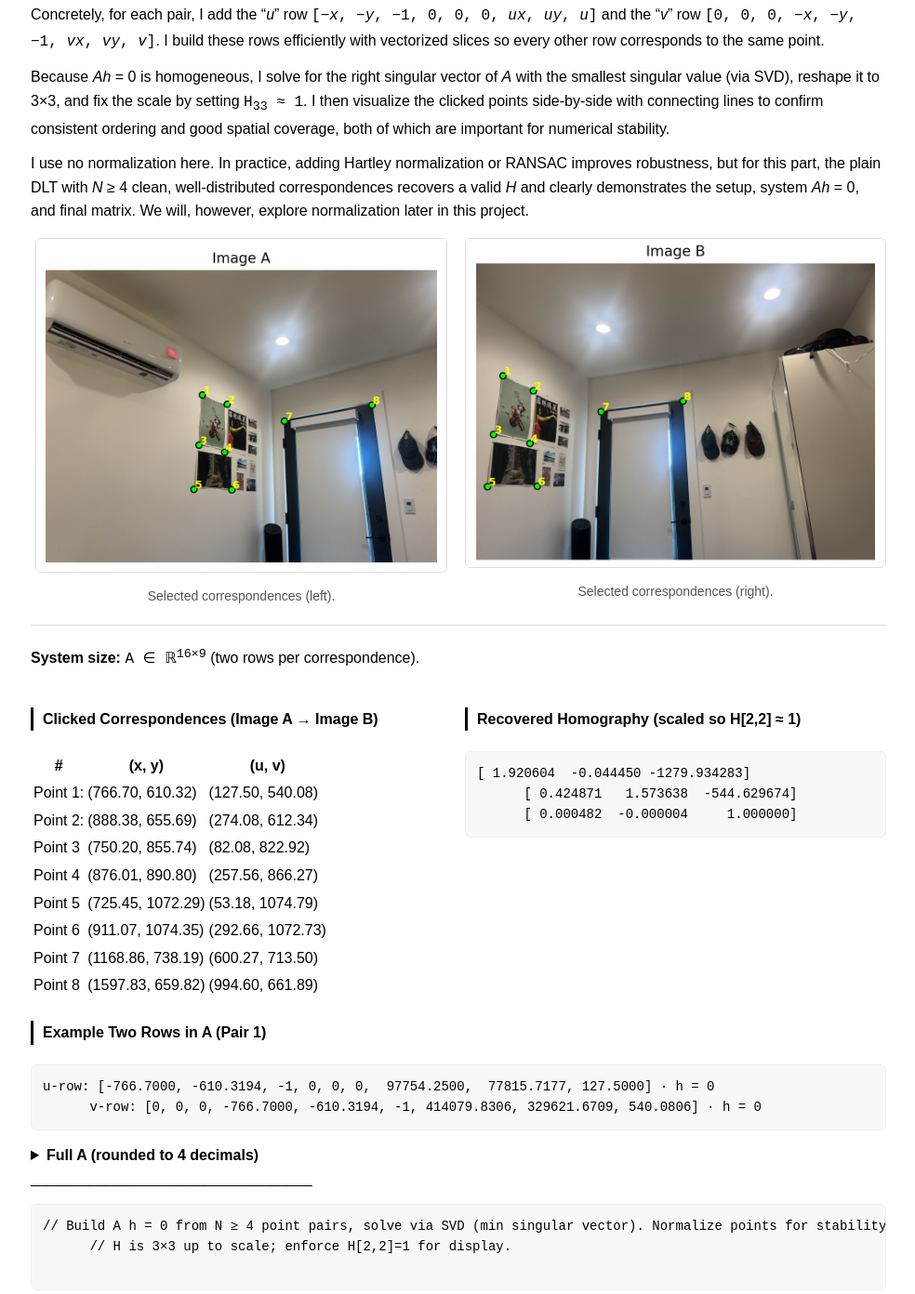
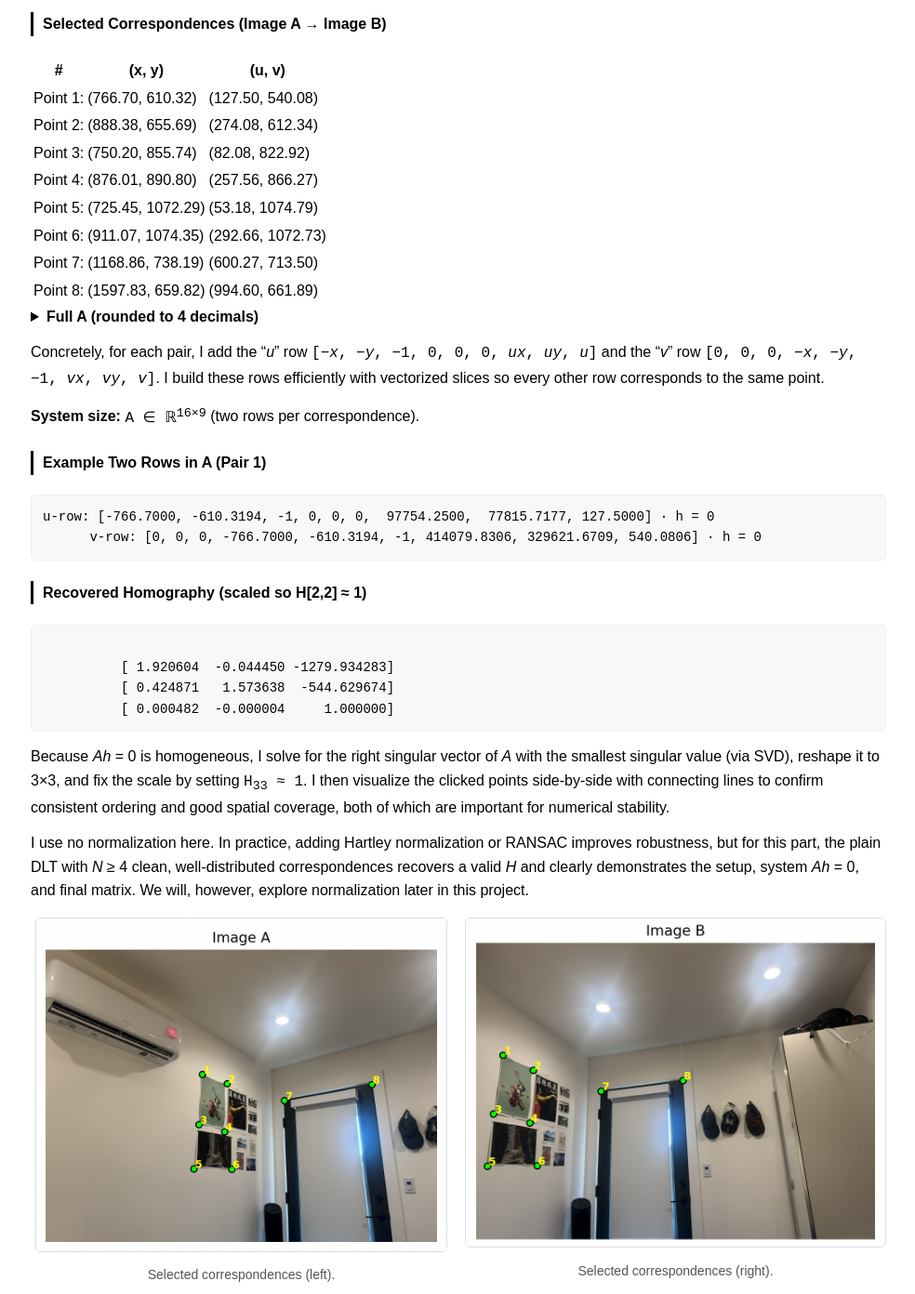
Before and after one commit to wessylin/wessylin.github.io, a plain HTML site: page proj3/index.html in a window 1280 px wide. Shown: the part 710-2102 px from the top of the page at 93% size, without its empty margins (207-1191 px from the left). Drawn offline with Linux system fonts and the light colour scheme.

Commit message:
Update index.html

```diff
--- a/proj3/index.html
+++ b/proj3/index.html
@@ -184,6 +184,43 @@
         constraints after clearing the denominator. I stack these into a <code>2N &times; 9</code> system <var>A</var><var>h</var> = 0 with unknowns
         <var>h</var> = vec(<var>H</var>).
       </p>
+      <section>
+          <h4 class="subsection-title">Selected Correspondences (Image A → Image B)</h4>
+          <table>
+            <thead>
+              <tr><th>#</th><th>(x, y)</th><th>(u, v)</th></tr>
+            </thead>
+            <tbody>
+              <tr><td>Point 1: </td><td>(766.70, 610.32)</td><td>(127.50, 540.08)</td></tr>
+              <tr><td>Point 2: </td><td>(888.38, 655.69)</td><td>(274.08, 612.34)</td></tr>
+              <tr><td>Point 3: </td><td>(750.20, 855.74)</td><td>(82.08, 822.92)</td></tr>
+              <tr><td>Point 4: </td><td>(876.01, 890.80)</td><td>(257.56, 866.27)</td></tr>
+              <tr><td>Point 5: </td><td>(725.45, 1072.29)</td><td>(53.18, 1074.79)</td></tr>
+              <tr><td>Point 6: </td><td>(911.07, 1074.35)</td><td>(292.66, 1072.73)</td></tr>
+              <tr><td>Point 7: </td><td>(1168.86, 738.19)</td><td>(600.27, 713.50)</td></tr>
+              <tr><td>Point 8: </td><td>(1597.83, 659.82)</td><td>(994.60, 661.89)</td></tr>
+            </tbody>
+          </table>
+        </section>
+      <details>
+        <summary><strong>Full A (rounded to 4 decimals)</strong></summary>
+        <pre>[[   -766.7       -610.3194      -1.           0.           0.           0.       97754.25     77815.7177     127.5   ]
+       [      0.           0.           0.        -766.7       -610.3194      -1.      414079.8306  329621.6709     540.0806]
+       [   -888.3796    -655.6914      -1.           0.           0.           0.      243487.6457  179712.3213     274.0806]
+       [      0.           0.           0.        -888.3796    -655.6914      -1.      543989.1995  401505.2245     612.3387]
+       [   -750.2011    -855.7409      -1.           0.           0.           0.       61576.9883   70239.7619      82.0806]
+       [      0.           0.           0.        -750.2011    -855.7409      -1.      617354.9849  704205.7166     822.9194]
+       [   -876.0054    -890.8011      -1.           0.           0.           0.      225627.9009  229438.7479     257.5645]
+       [      0.           0.           0.        -876.0054    -890.8011      -1.      758860.8509  771677.9831     866.2742]
+       [   -725.4527   -1072.2892      -1.           0.           0.           0.       38577.7018   57021.575       53.1774]
+       [      0.           0.           0.        -725.4527   -1072.2892      -1.      779709.5287 1152486.106     1074.7903]
+       [   -911.0656   -1074.3516      -1.           0.           0.           0.      266633.6315  314421.1293     292.6613]
+       [      0.           0.           0.        -911.0656   -1074.3516      -1.      977323.5713 1152484.7004    1072.7258]
+       [  -1168.8613    -738.186       -1.           0.           0.           0.      701637.2684  443114.0187     600.2742]
+       [      0.           0.           0.       -1168.8613    -738.186       -1.      833982.5306  526695.7263     713.5   ]
+       [  -1597.8333    -659.8161      -1.           0.           0.           0.     1589199.879   656250.9935     994.5968]
+       [      0.           0.           0.       -1597.8333    -659.8161      -1.     1057585.2661  436723.782      661.8871]]</pre>
+      </details>
       <p>
         Concretely, for each pair, I add the “<var>u</var>” row
         <code>[&minus;<var>x</var>, &minus;<var>y</var>, &minus;1, 0, 0, 0, <var>u</var><var>x</var>, <var>u</var><var>y</var>, <var>u</var>]</code>
@@ -191,6 +228,18 @@
         <code>[0, 0, 0, &minus;<var>x</var>, &minus;<var>y</var>, &minus;1, <var>v</var><var>x</var>, <var>v</var><var>y</var>, <var>v</var>]</code>.
         I build these rows efficiently with vectorized slices so every other row corresponds to the same point.
       </p>
+
+      <p><strong>System size:</strong> <code>A &in; &reals;<sup>16&times;9</sup></code> (two rows per correspondence).</p>
+      <h4 class="subsection-title">Example Two Rows in A (Pair 1)</h4>
+      <pre><code>u-row: [-766.7000, -610.3194, -1, 0, 0, 0,  97754.2500,  77815.7177, 127.5000] · h = 0
+      v-row: [0, 0, 0, -766.7000, -610.3194, -1, 414079.8306, 329621.6709, 540.0806] · h = 0</code></pre>
+      <section>
+        <h4 class="subsection-title">Recovered Homography (scaled so H[2,2] ≈ 1)</h4>
+        <pre><code>
+          [ 1.920604  -0.044450 -1279.934283]
+          [ 0.424871   1.573638  -544.629674]
+          [ 0.000482  -0.000004     1.000000]</code></pre>
+      </section>
       <p>
         Because <var>A</var><var>h</var> = 0 is homogeneous, I solve for the right singular vector of <var>A</var> with the smallest singular value (via SVD), reshape it to 3&times;3,
         and fix the scale by setting <code>H<sub>33</sub> &approx; 1</code>. I then visualize the clicked points side-by-side with connecting lines to confirm consistent ordering
@@ -216,67 +265,10 @@
 
       <hr />
 
-      <!-- Results block laid out cleanly in two columns -->
-      <p><strong>System size:</strong> <code>A &in; &reals;<sup>16&times;9</sup></code> (two rows per correspondence).</p>
 
-      <div class="grid">
-        <section>
-          <h4 class="subsection-title">Clicked Correspondences (Image A → Image B)</h4>
-          <table>
-            <thead>
-              <tr><th>#</th><th>(x, y)</th><th>(u, v)</th></tr>
-            </thead>
-            <tbody>
-              <tr><td>Point 1: </td><td>(766.70, 610.32)</td><td>(127.50, 540.08)</td></tr>
-              <tr><td>Point 2: </td><td>(888.38, 655.69)</td><td>(274.08, 612.34)</td></tr>
-              <tr><td>Point 3</td><td>(750.20, 855.74)</td><td>(82.08, 822.92)</td></tr>
-              <tr><td>Point 4</td><td>(876.01, 890.80)</td><td>(257.56, 866.27)</td></tr>
-              <tr><td>Point 5</td><td>(725.45, 1072.29)</td><td>(53.18, 1074.79)</td></tr>
-              <tr><td>Point 6</td><td>(911.07, 1074.35)</td><td>(292.66, 1072.73)</td></tr>
-              <tr><td>Point 7</td><td>(1168.86, 738.19)</td><td>(600.27, 713.50)</td></tr>
-              <tr><td>Point 8</td><td>(1597.83, 659.82)</td><td>(994.60, 661.89)</td></tr>
-            </tbody>
-          </table>
-        </section>
 
-        <section>
-          <h4 class="subsection-title">Recovered Homography (scaled so H[2,2] ≈ 1)</h4>
-          <pre><code>[ 1.920604  -0.044450 -1279.934283]
-      [ 0.424871   1.573638  -544.629674]
-      [ 0.000482  -0.000004     1.000000]</code></pre>
-        </section>
-      </div>
 
-      <!-- Example A rows + expandable full matrix -->
-      <h4 class="subsection-title">Example Two Rows in A (Pair 1)</h4>
-      <pre><code>u-row: [-766.7000, -610.3194, -1, 0, 0, 0,  97754.2500,  77815.7177, 127.5000] · h = 0
-      v-row: [0, 0, 0, -766.7000, -610.3194, -1, 414079.8306, 329621.6709, 540.0806] · h = 0</code></pre>
 
-      <details>
-        <summary><strong>Full A (rounded to 4 decimals)</strong></summary>
-        <pre>[[   -766.7       -610.3194      -1.           0.           0.           0.       97754.25     77815.7177     127.5   ]
-       [      0.           0.           0.        -766.7       -610.3194      -1.      414079.8306  329621.6709     540.0806]
-       [   -888.3796    -655.6914      -1.           0.           0.           0.      243487.6457  179712.3213     274.0806]
-       [      0.           0.           0.        -888.3796    -655.6914      -1.      543989.1995  401505.2245     612.3387]
-       [   -750.2011    -855.7409      -1.           0.           0.           0.       61576.9883   70239.7619      82.0806]
-       [      0.           0.           0.        -750.2011    -855.7409      -1.      617354.9849  704205.7166     822.9194]
-       [   -876.0054    -890.8011      -1.           0.           0.           0.      225627.9009  229438.7479     257.5645]
-       [      0.           0.           0.        -876.0054    -890.8011      -1.      758860.8509  771677.9831     866.2742]
-       [   -725.4527   -1072.2892      -1.           0.           0.           0.       38577.7018   57021.575       53.1774]
-       [      0.           0.           0.        -725.4527   -1072.2892      -1.      779709.5287 1152486.106     1074.7903]
-       [   -911.0656   -1074.3516      -1.           0.           0.           0.      266633.6315  314421.1293     292.6613]
-       [      0.           0.           0.        -911.0656   -1074.3516      -1.      977323.5713 1152484.7004    1072.7258]
-       [  -1168.8613    -738.186       -1.           0.           0.           0.      701637.2684  443114.0187     600.2742]
-       [      0.           0.           0.       -1168.8613    -738.186       -1.      833982.5306  526695.7263     713.5   ]
-       [  -1597.8333    -659.8161      -1.           0.           0.           0.     1589199.879   656250.9935     994.5968]
-       [      0.           0.           0.       -1597.8333    -659.8161      -1.     1057585.2661  436723.782      661.8871]]</pre>
-      </details>
-
-      __________________________________
-
-      <pre><code>// Build A h = 0 from N ≥ 4 point pairs, solve via SVD (min singular vector). Normalize points for stability.
-      // H is 3×3 up to scale; enforce H[2,2]=1 for display.
-      </code></pre>
 
       <h3 class="subsection-title" id="a3">Part A.3: Warp the Images</h3>
       <p>
```
